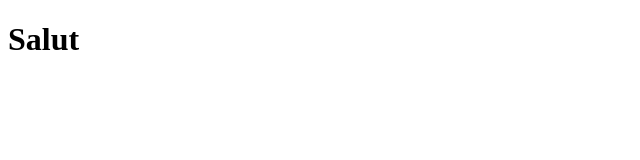
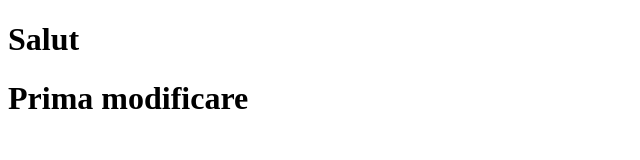
Before and after one commit to AvelinP/html_css_modul1, a plain HTML site: page index.html in a window 1280 px wide. Shown: the whole page, without its empty margins (0-640 px from the left). Drawn offline with Linux system fonts and the light colour scheme.

Commit message:
prima schimbare

```diff
--- a/index.html
+++ b/index.html
@@ -8,5 +8,6 @@
   </head>
   <body>
     <h1>Salut</h1>
+    <h1>Prima modificare</h1>
   </body>
 </html>
```
